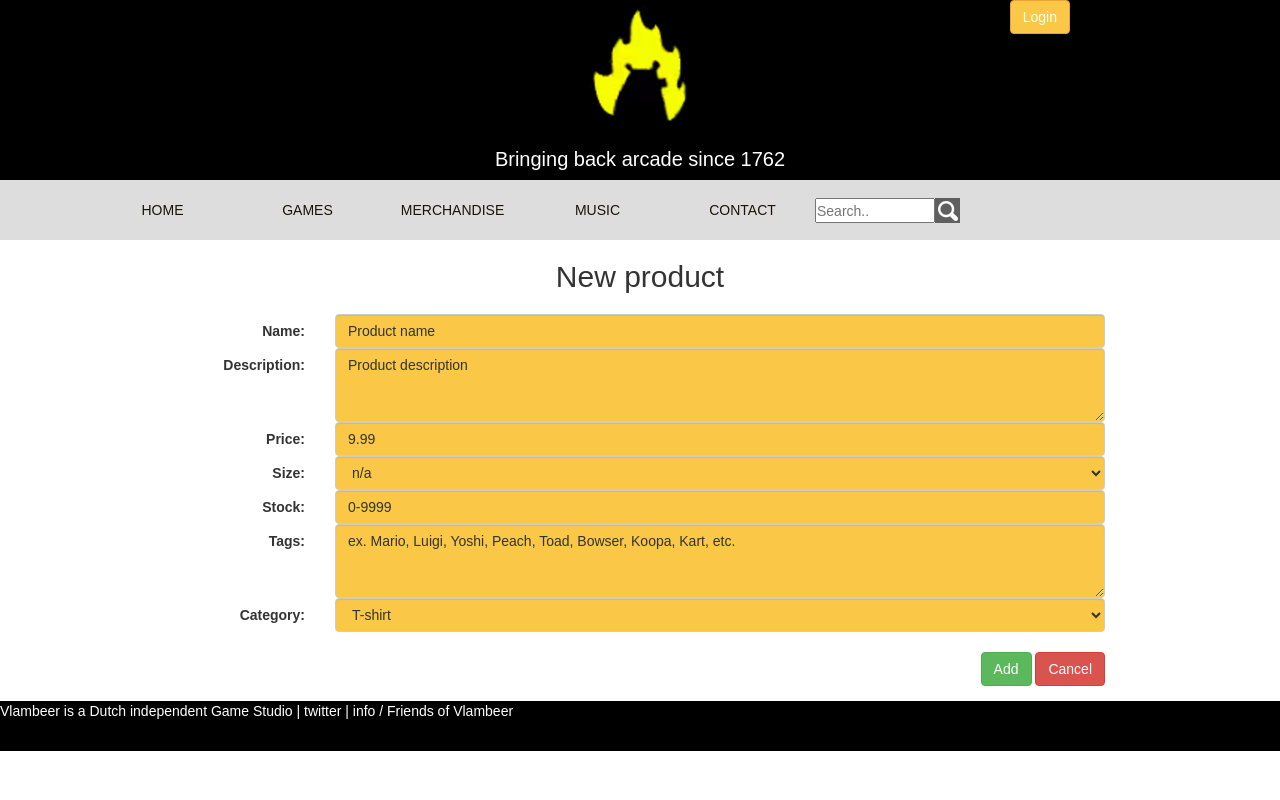
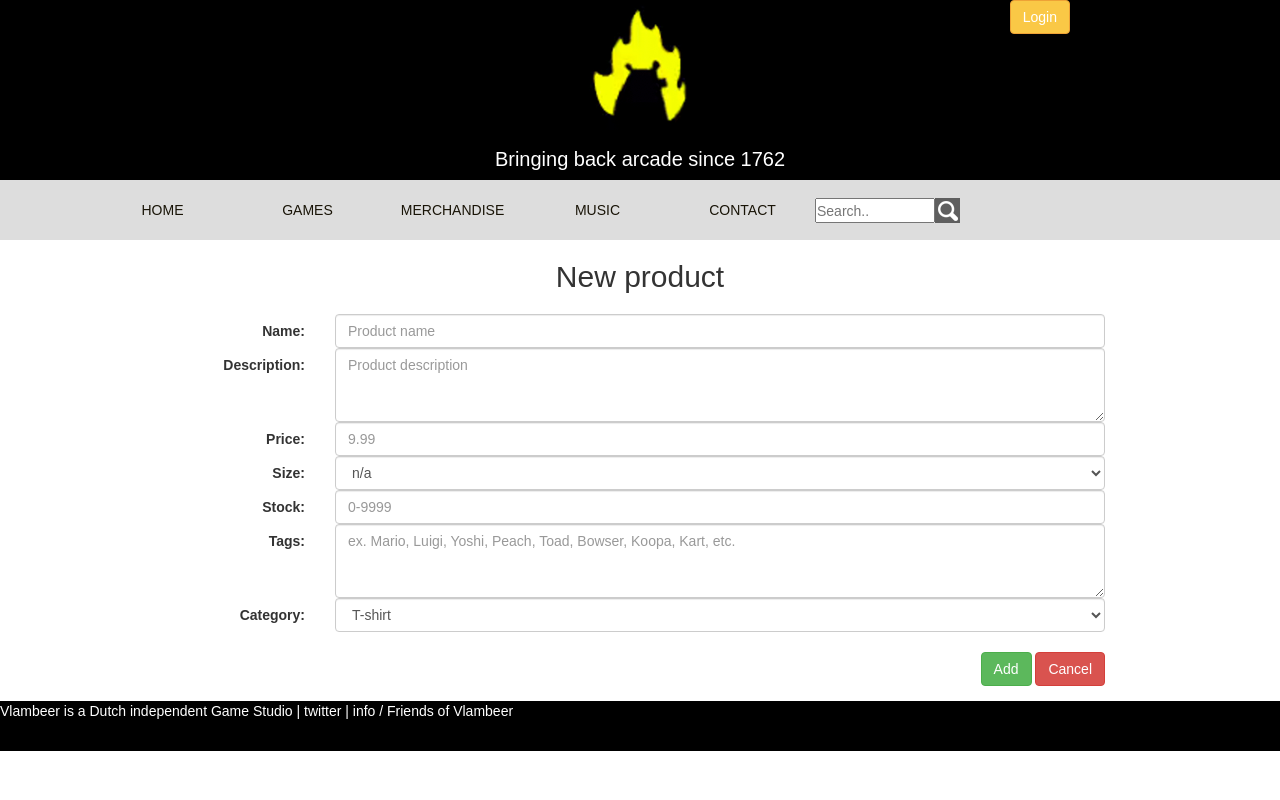
Before and after one commit to MennovanderKrift/vlambeer, a PHP site: page /store/newProduct.php in a window 1280 px wide. Run offline with PHP 8.4, Linux system fonts and the light colour scheme.

Commit message:
EEERST SYNCEN

```diff
--- a/App/assets/css/style.css
+++ b/App/assets/css/style.css
@@ -442,14 +442,7 @@ EINDE LOGIN SCRIPT CSS
 	color: white;
 }
 
-.form-horizontal ::-webkit-input-placeholder, .form-horizontal select {
-	color: #333;
-}
-
-
 /* serious sam game page */
-
-
 .backgroundcolor-seriuos-sam1 {
 	height: 480px;
 	background-image: url('../img/ss_bg.png');
@@ -458,7 +451,6 @@ EINDE LOGIN SCRIPT CSS
 .backgroundcolor-seriuos-sam1 .container {
 	padding-top: 45px;
 }
-
 
 .backgroundcolor-seriuos-sam1 .product-info{
 	padding-top: 20px;
@@ -488,8 +480,6 @@ EINDE LOGIN SCRIPT CSS
 .streep {
 	border-top: 1px solid #bbc5c8;
 }
-
-
 /* einde serious sam game page */
 
 @media (min-width: 1920px) {
--- a/App/store/newProduct.php
+++ b/App/store/newProduct.php
@@ -10,28 +10,28 @@ if(!isset($_POST['new-product'])){
 		  <div class="form-group">
 			<h2><center>New product</center></h2>
 		  <span class="col-sm2 col-md-2"></span>
-			<p class="col-sm-10 col-md-10" style="color:#3cb878"><b><?php if(!empty($_GET['msg'])){
+			<p class="col-sm-10 col-md-10"><b><?php if(!empty($_GET['msg'])){
 			echo "- " .$_GET['msg'];
 			}?></b></p>
 
 		   	<label for="name" class="col-sm-2 col-md-2 control-label">Name:</label>
 			<div class="col-sm-10 col-md-10">
-				<input type="text" class="form-control" placeholder="Product name" name="name" id="name" style="background-color: #fac846">
+				<input type="text" class="form-control" placeholder="Product name" name="name" id="name">
 		    </div>
 
 		    <label for="description" class="col-sm-2 col-md-2 control-label">Description:</label>
 		    <div class="col-sm-10 col-md-10">
-		    	<textarea class="form-control" rows="3" placeholder="Product description" name="description" id="description" style="background-color: #fac846"></textarea>
+		    	<textarea class="form-control" rows="3" placeholder="Product description" name="description" id="description"></textarea>
 		    </div>
 
 		    <label for="price" class="col-sm-2 col-md-2 control-label">Price:</label>
 			<div class="col-sm-10 col-md-10">
-				<input type="number" step="0.01" class="form-control" placeholder="9.99" name="price" id="price" min="0.00" max="9999.99" style="background-color: #fac846">
+				<input type="number" step="0.01" class="form-control" placeholder="9.99" name="price" id="price" min="0.00" max="9999.99">
 		    </div>
 
 		    <label for="size" class="col-sm-2 col-md-2 control-label">Size:</label>
 			<div class="col-sm-10 col-md-10">
-				<select type="text" class="form-control" name="size" id="size" max-length="10" style="background-color: #fac846">
+				<select type="text" class="form-control" name="size" id="size" max-length="10">
 					<option value="">n/a</option>
 					<option value="S">S</option>
 					<option value="L">L</option>
@@ -42,17 +42,17 @@ if(!isset($_POST['new-product'])){
 
 		    <label for="stock" class="col-sm-2 col-md-2 control-label">Stock:</label>
 			<div class="col-sm-10 col-md-10">
-				<input type="number" class="form-control" placeholder="0-9999" name="stock" id="stock" min="0" max="9999" style="background-color: #fac846">
+				<input type="number" class="form-control" placeholder="0-9999" name="stock" id="stock" min="0" max="9999">
 		    </div>
 
 		 	<label for="tags" class="col-sm-2 col-md-2 control-label">Tags:</label>
 		    <div class="col-sm-10 col-md-10">
-		    	<textarea class="form-control" rows="3" placeholder="ex. Mario, Luigi, Yoshi, Peach, Toad, Bowser, Koopa, Kart, etc." name="tags" id="tags" style="background-color: #fac846"></textarea>
+		    	<textarea class="form-control" rows="3" placeholder="ex. Mario, Luigi, Yoshi, Peach, Toad, Bowser, Koopa, Kart, etc." name="tags" id="tags"></textarea>
 		    </div>
 
 		 	<label for="category" class="col-sm-2 col-md-2 control-label">Category:</label>
 		    <div class="col-sm-10 col-md-10">
-		    	<select class="form-control" name="category" id="category" style="background-color: #fac846">
+		    	<select class="form-control" name="category" id="category">
 		    		<option value="action">T-shirt</option>
 			    	<option value="shooter">Soundtrack</option>
 			    	<option value="rpg">Pluche</option>
```
